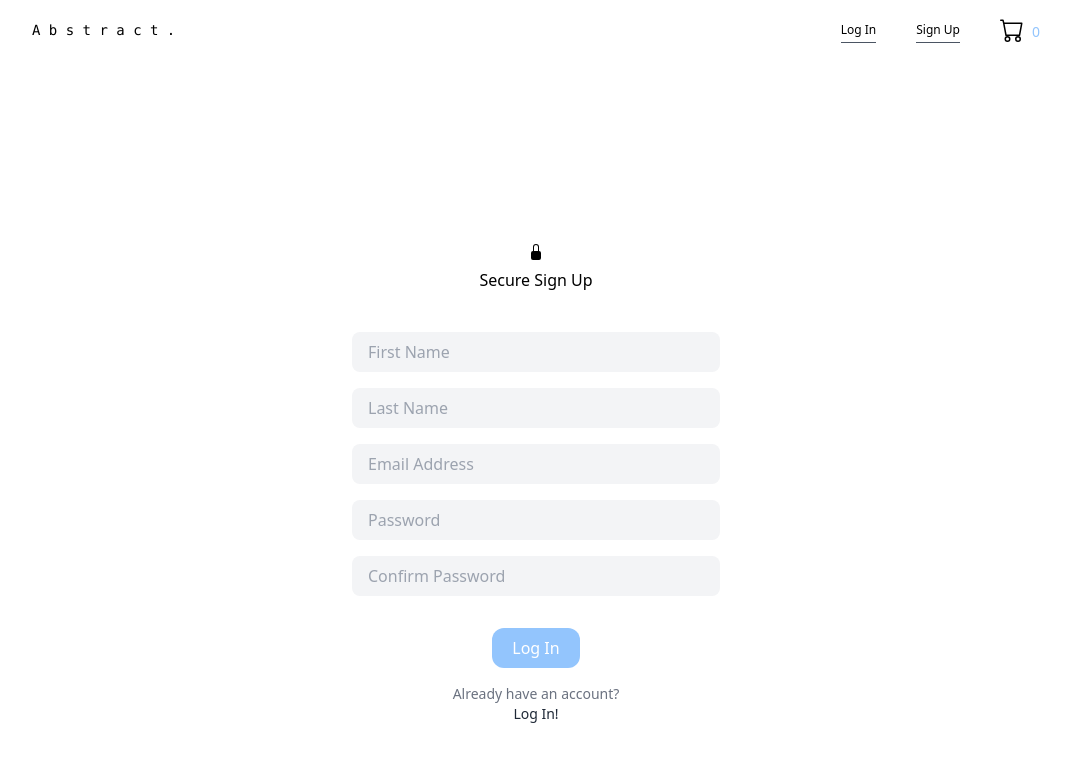
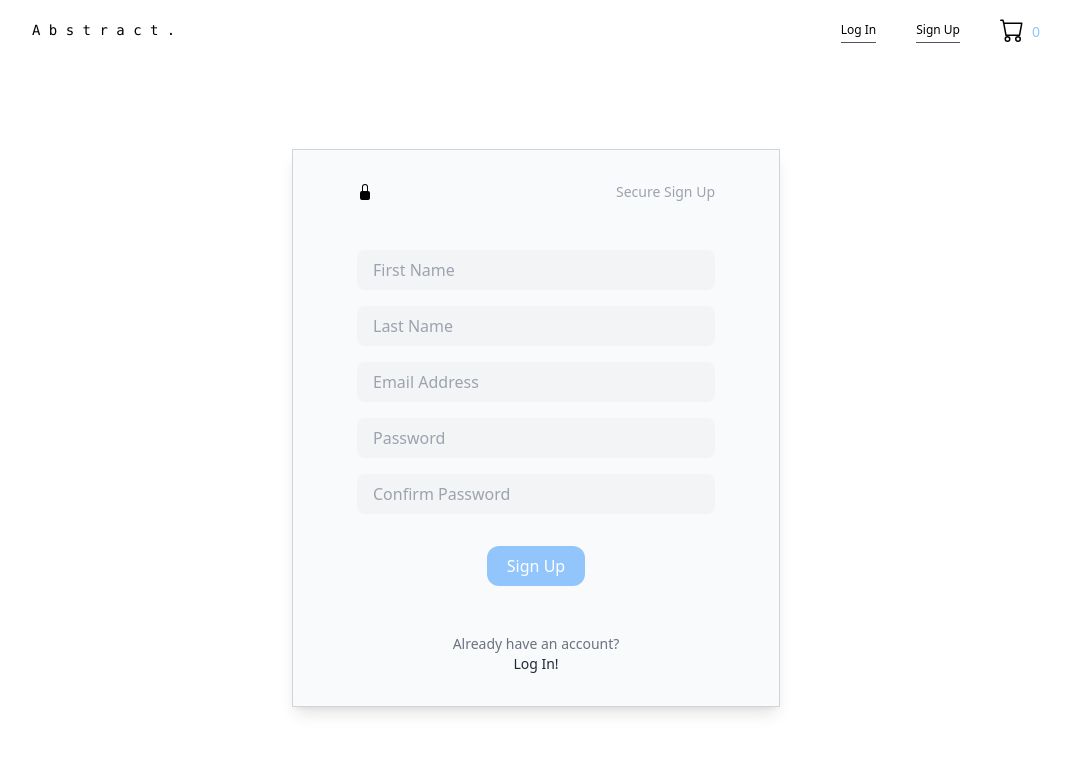
Before and after one commit to knlrvr/abstract, a Next.js app: page /signup in a window 1280 px wide. Shown: the top 762 px of the page, without its empty margins (104-1175 px from the left). Built offline with nearby package versions, Linux system fonts and the light colour scheme.

Commit message:
restyle login & signup pages

```diff
--- a/pages/login.js
+++ b/pages/login.js
@@ -1,6 +1,6 @@
 import Navbar from "../components/Navbar";
 import { useState } from 'react'
-import { BsLockFill } from "react-icons/bs";
+import { BsLock, BsLockFill } from "react-icons/bs";
 import Link from 'next/link'
 
 export default function Login() {
@@ -10,12 +10,16 @@ export default function Login() {
     return (
         <main>
             <Navbar />
-            <div className="text-center py-48">
-                <div className="flex justify-center mb-2 ">
+            <div className="max-w-5xl mx-auto">
+                <div className="h-screen flex justify-center items-center pb-12 px-2 md:px-6">
+                    <div className="border border-gray-300 bg-gray-50 w-full md:w-1/2 flex flex-col py-8 px-16 space-y-12 shadow-lg">
+
+                        <div className="flex items-center justify-between w-full">
                             <BsLockFill />
+                            <span className="text-sm text-gray-400">Secure Log In</span>
                         </div>
-                <p className="mb-8">Secure Log In</p>
-                <div className="flex flex-col justify-center max-w-sm mx-auto p-2">
+
+                        <div className="">
                             <form action="/"
                                 method="POST">
                                 <input
@@ -24,7 +28,7 @@ export default function Login() {
                                     value={email}
                                     onChange={e => setEmail(e.target.value)}
                                     placeholder="Email Address"
-                            className="bg-gray-100 w-full rounded-lg px-4 py-2 mb-4 focus:outline-none"
+                                    className="w-full bg-gray-100 rounded-lg px-4 py-2 mb-4"
                                 />
                                 <input
                                     type="password"
@@ -39,20 +43,24 @@ export default function Login() {
                                         <p>Forgot your password?</p>
                                     </Link>
                                 </div>
+                                <div className="flex justify-center">
                                     <button type="submit" className="bg-blue-300 px-5 py-2 rounded-xl font-thin text-white my-4 hover:bg-blue-400 hover:shadow-lg">
                                         Log In
                                     </button>
+                                </div>
                             </form>
-                    <div className="flex justify-center text-sm text-gray-500">
+                            <div className="flex justify-center text-sm text-gray-500 pt-8">
                                 <p>Don&apos;t have an account? <br />
                                     <Link href="/signup"
-                                className="text-gray-800 hover:text-blue-400">
+                                        className="text-gray-800 hover:text-blue-400 flex justify-center">
                                         Sign Up!
                                     </Link>
                                 </p>
                             </div>
                         </div>
                     </div>
+                </div>
+            </div>
         </main>
     )
 }
--- a/pages/signup.js
+++ b/pages/signup.js
@@ -13,12 +13,16 @@ export default function Signup() {
     return (
         <main>
             <Navbar />
-            <div className="text-center py-48">
-                <div className="flex justify-center mb-2 ">
+            <div className="max-w-5xl mx-auto">
+                <div className="h-screen flex justify-center items-center pb-12 px-2 md:px-6">
+                    <div className="border border-gray-300 bg-gray-50 w-full md:w-1/2 flex flex-col py-8 px-16 space-y-12 shadow-lg">
+
+                        <div className="flex items-center justify-between w-full">
                             <BsLockFill />
+                            <span className="text-sm text-gray-400">Secure Sign Up</span>
                         </div>
-                <p className="mb-8">Secure Sign Up</p>
-                <div className="flex flex-col justify-center max-w-sm mx-auto p-2">
+
+                        <div className="">
                             <form action="/"
                                 method="POST">
                                 <input
@@ -61,20 +65,24 @@ export default function Signup() {
                                     placeholder="Confirm Password"
                                     className="bg-gray-100 w-full rounded-lg px-4 py-2 mb-4 focus:outline-none"
                                 />
+                                <div className="flex justify-center">
                                     <button type="submit" className="bg-blue-300 px-5 py-2 rounded-xl font-thin text-white my-4 hover:bg-blue-400 hover:shadow-lg">
-                            Log In
+                                        Sign Up
                                     </button>
+                                </div>
                             </form>
-                    <div className="flex justify-center text-sm text-gray-500">
+                            <div className="flex justify-center text-sm text-gray-500 pt-8">
                                 <p>Already have an account? <br />
                                     <Link href="/login"
-                                className="text-gray-800 hover:text-blue-400">
+                                        className="text-gray-800 hover:text-blue-400 flex justify-center">
                                         Log In!
                                     </Link>
                                 </p>
                             </div>
                         </div>
                     </div>
+                </div>
+            </div>
         </main>
     )
 }
```
Lines whose indentation alone changed are shown as unchanged.
